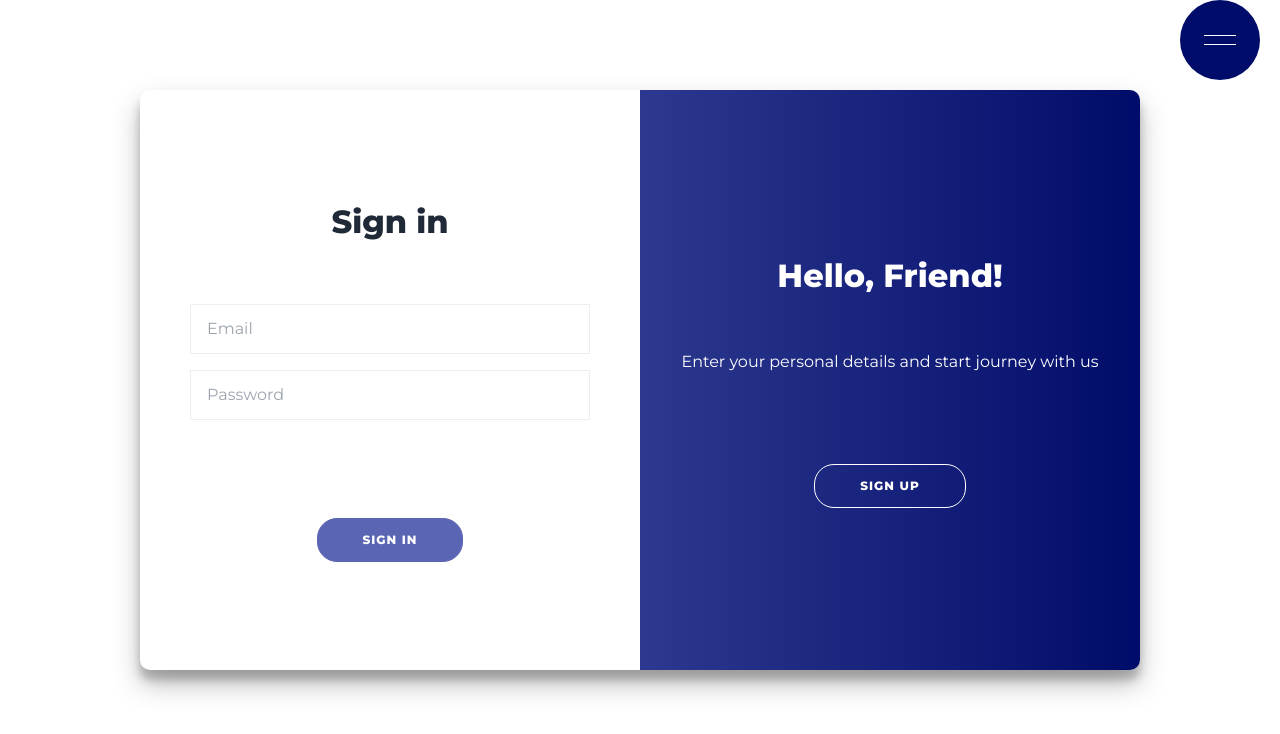
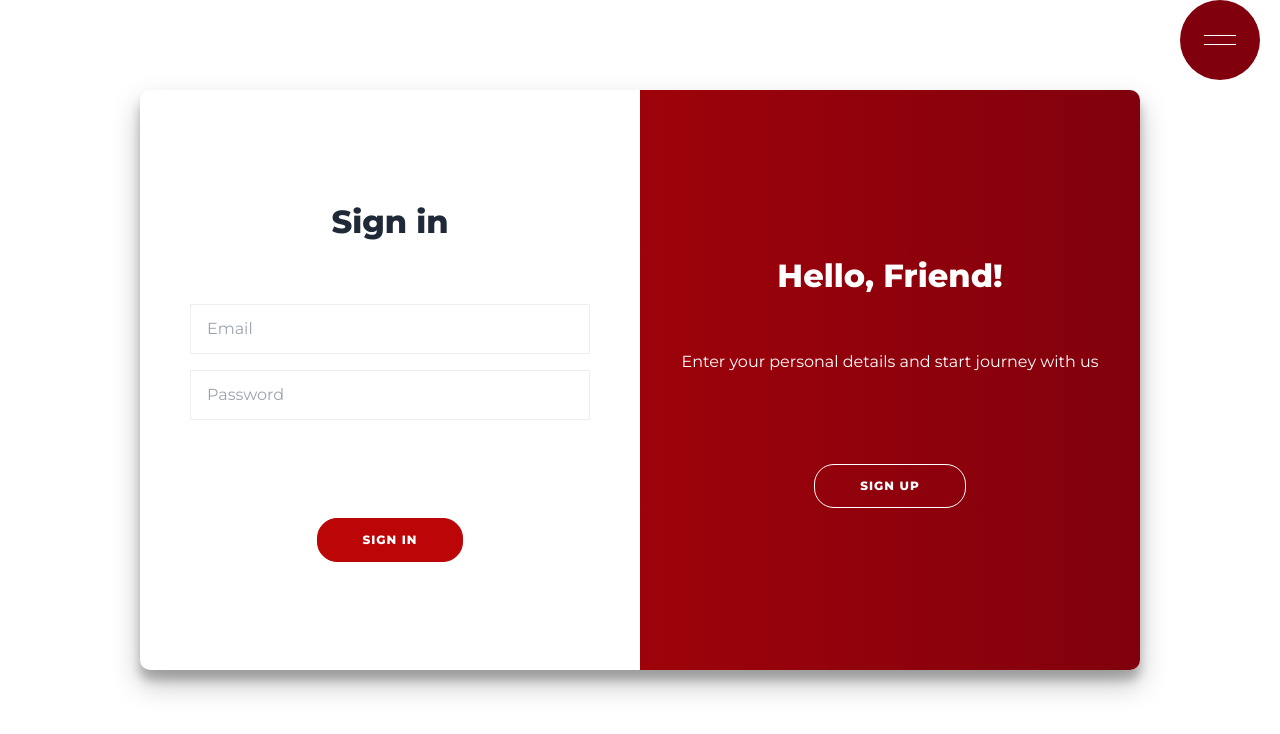
Before and after one commit to zynbahmed/recipie, a React (Vite) app in the folder reci-pie/: page /register in a window 1280 px wide. Shown: the top 734 px of the page. Built offline with nearby package versions, Linux system fonts and the light colour scheme.

Commit message:
changed the color scheme to red

```diff
--- a/reci-pie/src/styles/App.scss
+++ b/reci-pie/src/styles/App.scss
@@ -14,7 +14,7 @@ body {
   width: 80px;
   height: 80px;
   border-radius: 50%;
-  background-color: #000c69;
+  background-color: #81000D;
   cursor: pointer;
   display: flex;
   align-items: center;
@@ -97,7 +97,7 @@ body {
       }
 
       a:hover {
-        color: #000c69;
+        color: #81000D;
       }
     }
   }
--- a/reci-pie/src/styles/form.css
+++ b/reci-pie/src/styles/form.css
@@ -15,8 +15,8 @@ a {
 
 .reg-btn {
   border-radius: 20px;
-  border: 1px solid #5a65b3;
-  background-color: #5a65b3;
+  border: 1px solid #BB0507;
+  background-color: #BB0507;
   color: #ffffff;
   font-size: 12px;
   font-weight: bold;
@@ -137,9 +137,9 @@ form.reg-form {
 }
 
 .overlay {
-  background: #000c69;
-  background: -webkit-linear-gradient(to right, #5a65b3, #000c69);
-  background: linear-gradient(to right, #5a65b3, #000c69);
+  background: #81000D;
+  background: -webkit-linear-gradient(to right, #BB0507, #81000D);
+  background: linear-gradient(to right, #BB0507, #81000D);
   background-repeat: no-repeat;
   background-size: cover;
   background-position: 0 0;
--- a/reci-pie/src/styles/home.css
+++ b/reci-pie/src/styles/home.css
@@ -30,8 +30,8 @@
 
 .banner-button button {
   border-radius: 20px;
-  border: 1px solid #5a65b3;
-  background-color: #5a65b3;
+  border: 1px solid #BB0507;
+  background-color: #BB0507;
   color: #ffffff;
   font-size: 1rem;
   font-weight: bold;
@@ -52,8 +52,8 @@
 
 .banner-button button:hover {
   background-color: black;
-  color: #5a65b3;
-  border: 2px solid #5a65b3;
+  color: #BB0507;
+  border: 2px solid #BB0507;
 }
 
 @media (max-width: 768px) {
```
